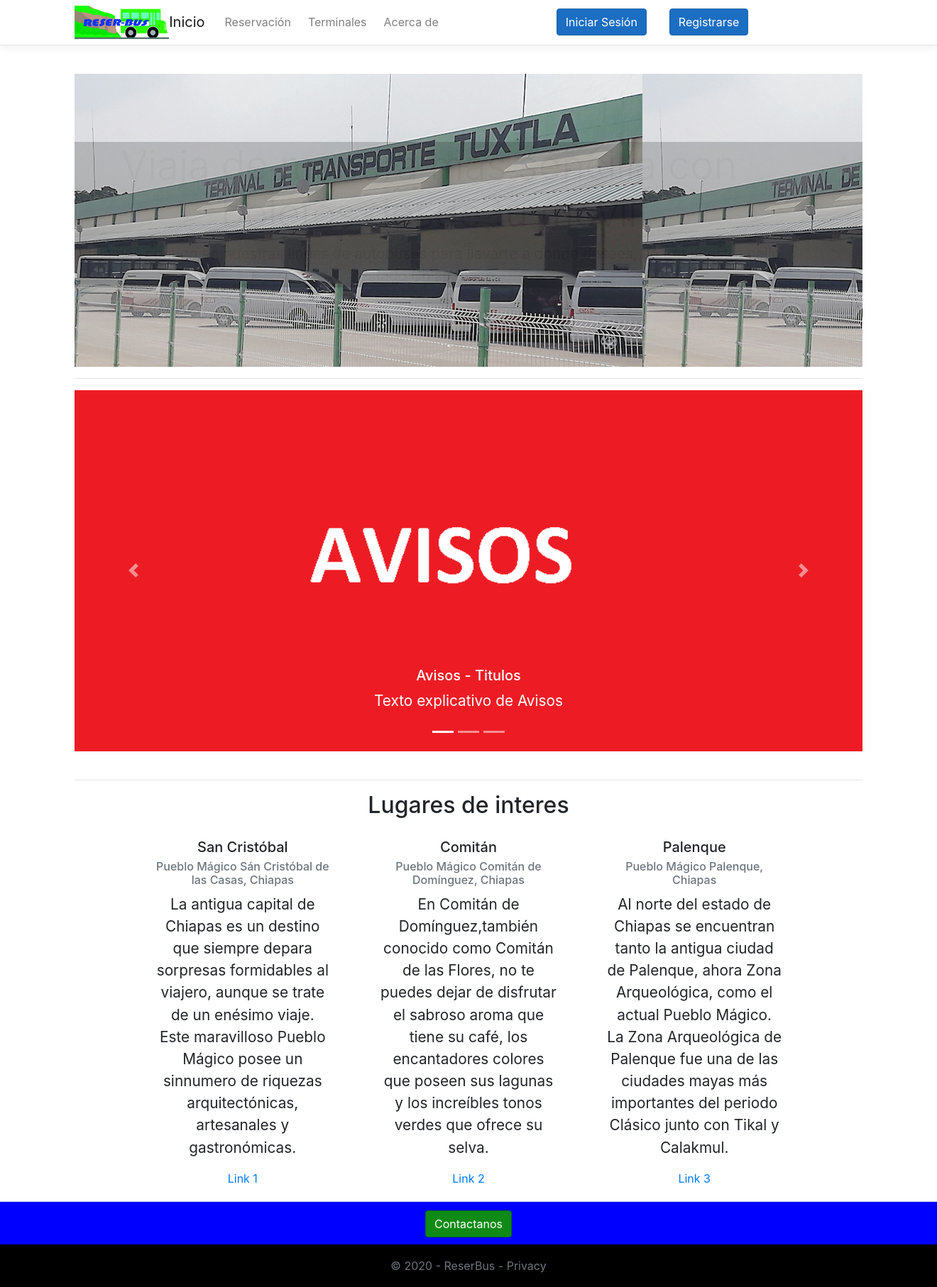
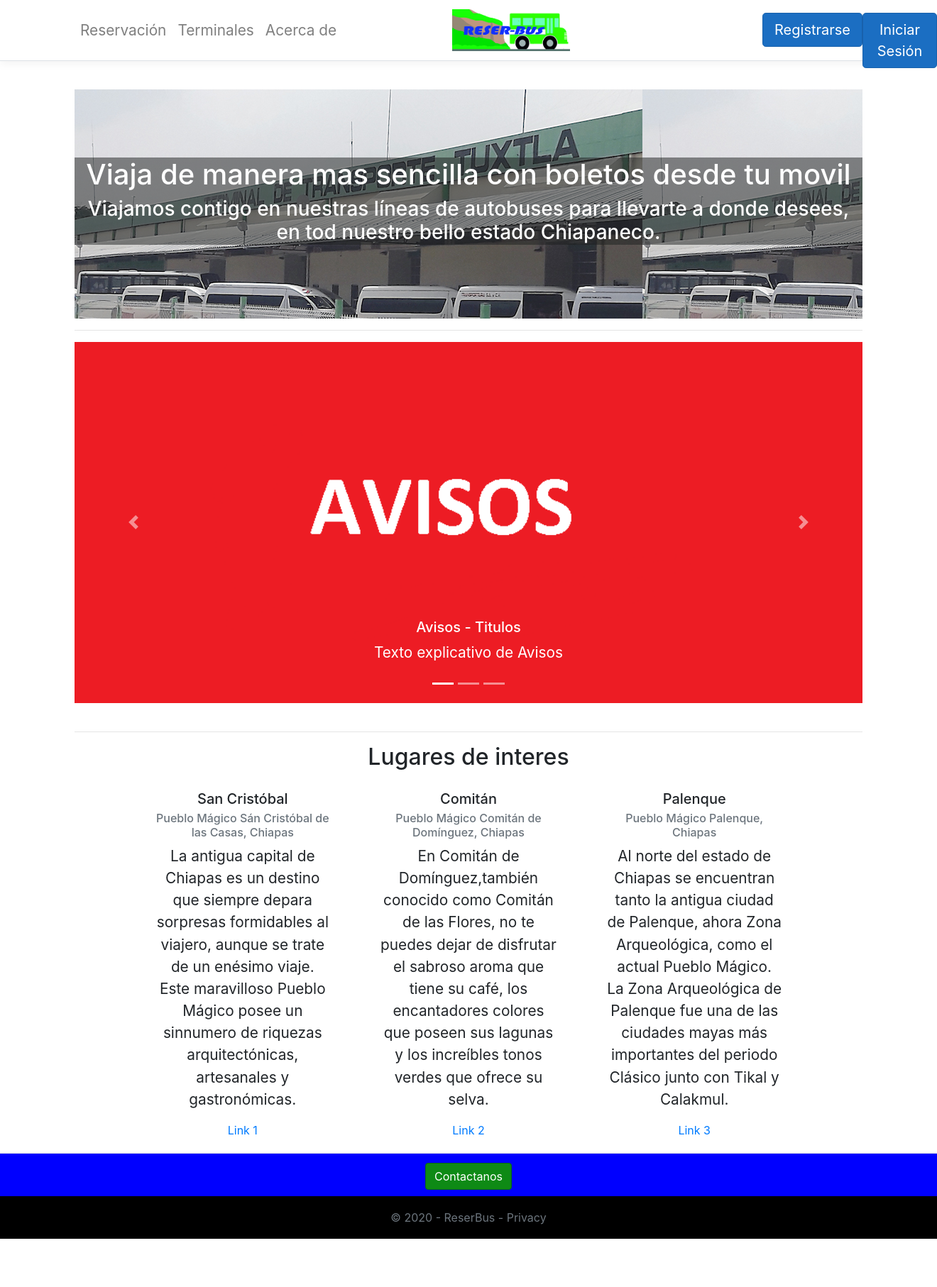
Before and after one commit to JairPerez-A180106/PROYECTO-ReserBus, a PHP site: page / in a window 1320 px wide. Shown: the whole page at 71% size. After the commit the page ends 1746 px from the top, so only its background shows below. Run offline with PHP 8.4, Linux system fonts and the light colour scheme.

Commit message:
Primer avance (carpeta correcta)

```diff
--- a/index.php
+++ b/index.php
@@ -16,30 +16,32 @@
     <header>
         <nav class="navbar navbar-expand-sm navbar-toggleable-sm navbar-light bg-white border-bottom box-shadow mb-3">
             <div class="container">
-                <img src="img/logo.png" style="width: 12%; height: 5%;" />
-                <a class="navbar-brand" href="index.php">Inicio</a>
+
                 <button class="navbar-toggler" type="button" data-toggle="collapse" data-target=".navbar-collapse" aria-controls="navbarSupportedContent"
                         aria-expanded="false" aria-label="Toggle navigation">
                     <span class="navbar-toggler-icon"></span>
                 </button>
                 <div class="navbar-collapse collapse d-sm-inline-flex flex-sm-row-reverse">
-                    <ul class="navbar-nav flex-row w-100">
-                        <li class="nav-item px-4">
-                            <button class="btn btn-outline-success" type="button" style="color: #fff; background-color: #1b6ec2; border-color: #1861ac;">Iniciar Sesión</button>
-                        </li>
-                        <li class="nav-item px-2 mr-auto">
-                            <button class="btn btn-outline-success" type="button" style="color: #fff; background-color: #1b6ec2; border-color: #1861ac;">Registrarse</button>
+                <ul class="navbar-nav flex-row  ml-auto">
+                        <li class="nav-item ">
+                                <button class="btn btn-primary btn-lg" type="button" style="color: #fff; background-color: #1b6ec2; border-color: #1861ac;">Registrarse</button>
+                            </li>
+                        <li class="nav-item">
+                                <button class="btn btn-primary btn-lg" type="button" style="color: #fff; background-color: #1b6ec2; border-color: #1861ac; POSITION: absolute; ">Iniciar Sesión</button>
                         </li>
                     </ul>
-                    <ul class="navbar-nav flex-row  w-100">
-                        <li class="nav-item px-1">
-                            <a class="nav-link" href="#" >Reservación</a>
+
+                    <a class="navbar-brand" href="index.php" style="margin:0; padding-right: 0px; margin-right: 0px; width: 15%;"><img src="img/logo.png" style="width: 100%; height: 10%; margin:0; padding:0;" /></a>
+
+                    <ul class="navbar-nav flex-row mr-auto">
+                        <li class="nav-item">
+                            <a class="nav-link" href="#" style="font-size: 1.3em" >Reservación</a>
                         </li>
-                        <li class="nav-item px-1">
+                        <li class="nav-item" style="font-size: 1.3em">
                             <a class="nav-link" href="#">Terminales</a>
                         </li>
-                        <li class="nav-item px-1">
-                            <a class="nav-link" href="#">Acerca de</a>
+                        <li class="nav-item" style="font-size: 1.3em">
+                            <a class="nav-link"  style="POSITION: absolute;" href="#">Acerca de</a>
                         </li>
                     </ul>
 
--- a/pagina_main.php
+++ b/pagina_main.php
@@ -1,13 +1,12 @@
 <div class="text-center">
     <div style=" background: url(img/transporte_tuxtla.jpg);">
-    <br> <br> <br> <br>
-    <div style="background-color: rgb(23, 27, 27);opacity: 0.2; filter: alpha(opacity=20); ">
-    <div style="opacity:1; color:black;  width: 90%;";>
-    <h2 class="display-4">Viaja de manera mas sencilla con boletos desde tu movil</h2>
-    <p>Viajamos contigo en nuestras líneas de autobuses para llevarte a donde desees, en tod nuestro bello estado Chiapaneco. </p>
-    </div>
-    </div>
-    <br> <br> <br> <br>
+        <br> <br> <br> <br>
+        <div style="background-color: rgba(28, 31, 31, 0.5);">
+            <h1 style="color:white;">Viaja de manera mas sencilla con boletos desde tu movil</h1>
+            <h3 style="color:white;">Viajamos contigo en nuestras líneas de autobuses para llevarte a donde desees, en tod nuestro bello estado Chiapaneco. </h3>
+
+        </div>
+        <br> <br> <br> <br>
     </div>
     <hr>
     <div class="row">
```
Also changed, not shown: css/site.css (added, +82 -0 lines).
